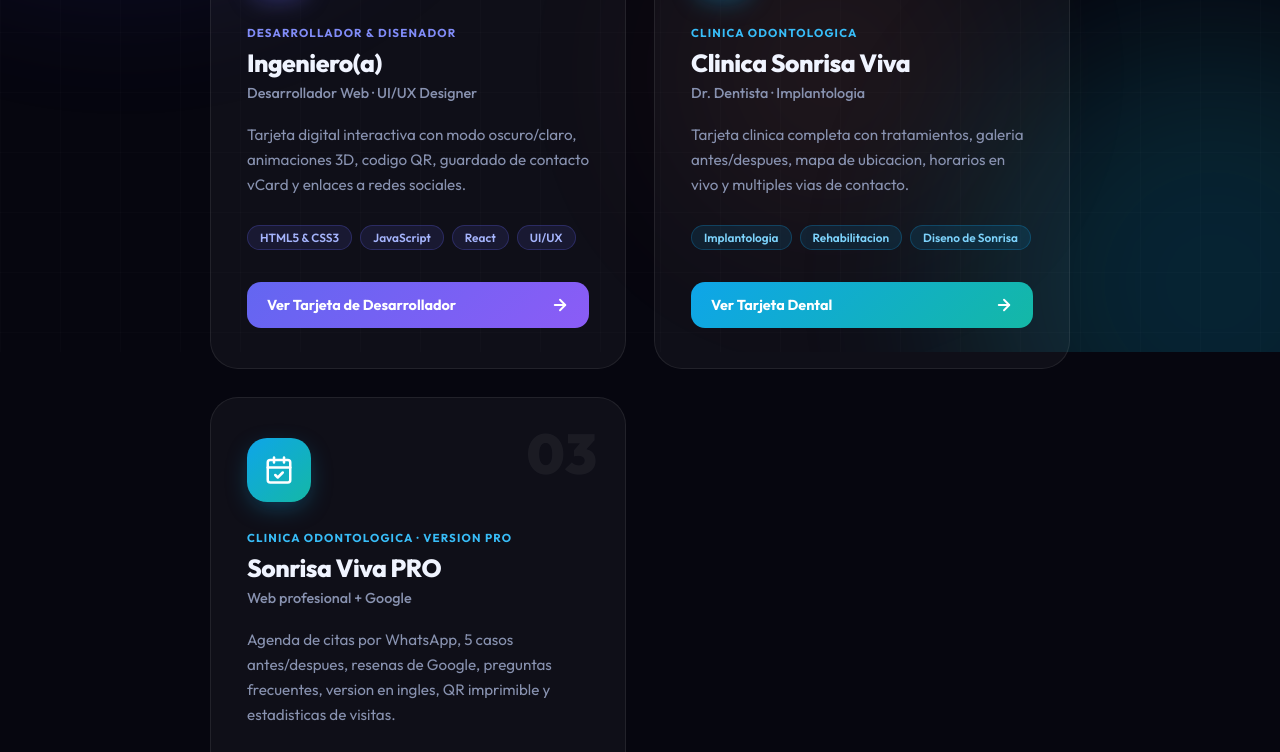
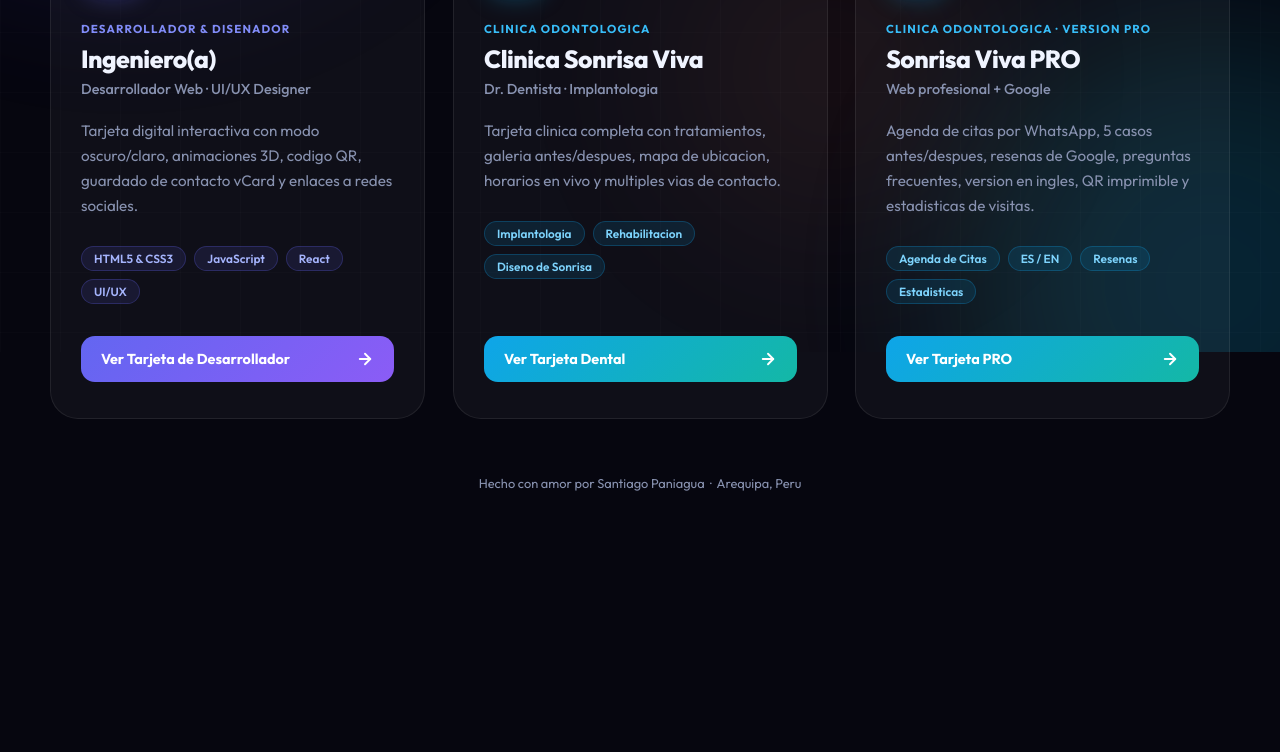
Before and after one commit to SantiagoPaniagua12/Tarjeta-de-Presentacion, a plain HTML site: page index.html in a window 1280 px wide. Shown: the part 448-1200 px from the top of the page. After the commit the page ends 987 px from the top, so only its background shows below. Drawn offline with Linux system fonts and the light colour scheme.

Commit message:
Index: mostrar las 3 tarjetas en una fila en escritorio
- 3 columnas desde 1200px, con botones alineados al fondo
- En tablet la tarjeta PRO ocupa todo el ancho para no quedar sola
- Descripción meta actualizada con el Modelo 3

Co-Authored-By: Claude Opus 5.5 <noreply@anthropic.com>

```diff
--- a/index.html
+++ b/index.html
@@ -5,7 +5,7 @@
     <meta charset="UTF-8">
     <meta name="viewport" content="width=device-width, initial-scale=1.0">
     <meta name="description"
-        content="Tarjetas de presentación digitales profesionales e interactivas — Santiago Paniagua & Clínica Dental Sonrisa Viva.">
+        content="Tarjetas de presentación digitales profesionales e interactivas — Santiago Paniagua, Clínica Dental Sonrisa Viva y Sonrisa Viva PRO con agenda de citas.">
     <meta name="theme-color" content="#0a0a1a">
     <title>Tarjetas Digitales | Selecciona tu Tarjeta</title>
     <link rel="preconnect" href="https://fonts.googleapis.com">
@@ -602,6 +602,36 @@
             }
         }
 
+        /* ---- Escritorio ancho (1200px+): las 3 tarjetas en una fila ---- */
+        @media (min-width: 1200px) {
+            .cards-grid {
+                grid-template-columns: repeat(3, 1fr);
+                max-width: 1180px;
+                align-items: stretch
+            }
+
+            .sel-card {
+                padding: 36px 30px
+            }
+
+            .card-inner {
+                display: flex;
+                flex-direction: column;
+                flex: 1
+            }
+
+            .card-cta {
+                margin-top: auto
+            }
+        }
+
+        /* ---- Tablets: la 3.ª tarjeta ocupa todo el ancho para no quedar sola ---- */
+        @media (min-width: 768px) and (max-width: 1199px) {
+            .sel-card:nth-child(3):last-child {
+                grid-column: 1 / -1
+            }
+        }
+
         /* ---- Landscape en móvil ---- */
         @media (max-height: 500px) and (orientation: landscape) {
             .page-wrapper {
```
